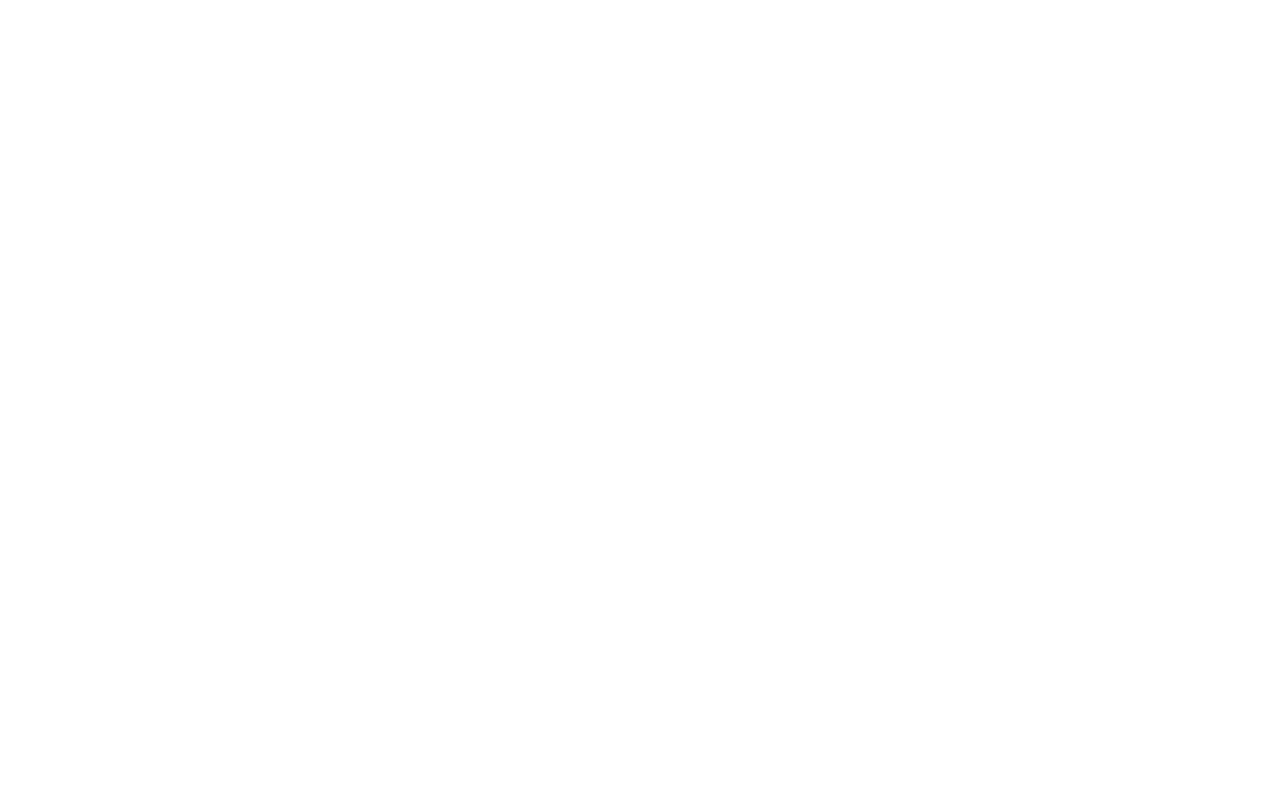
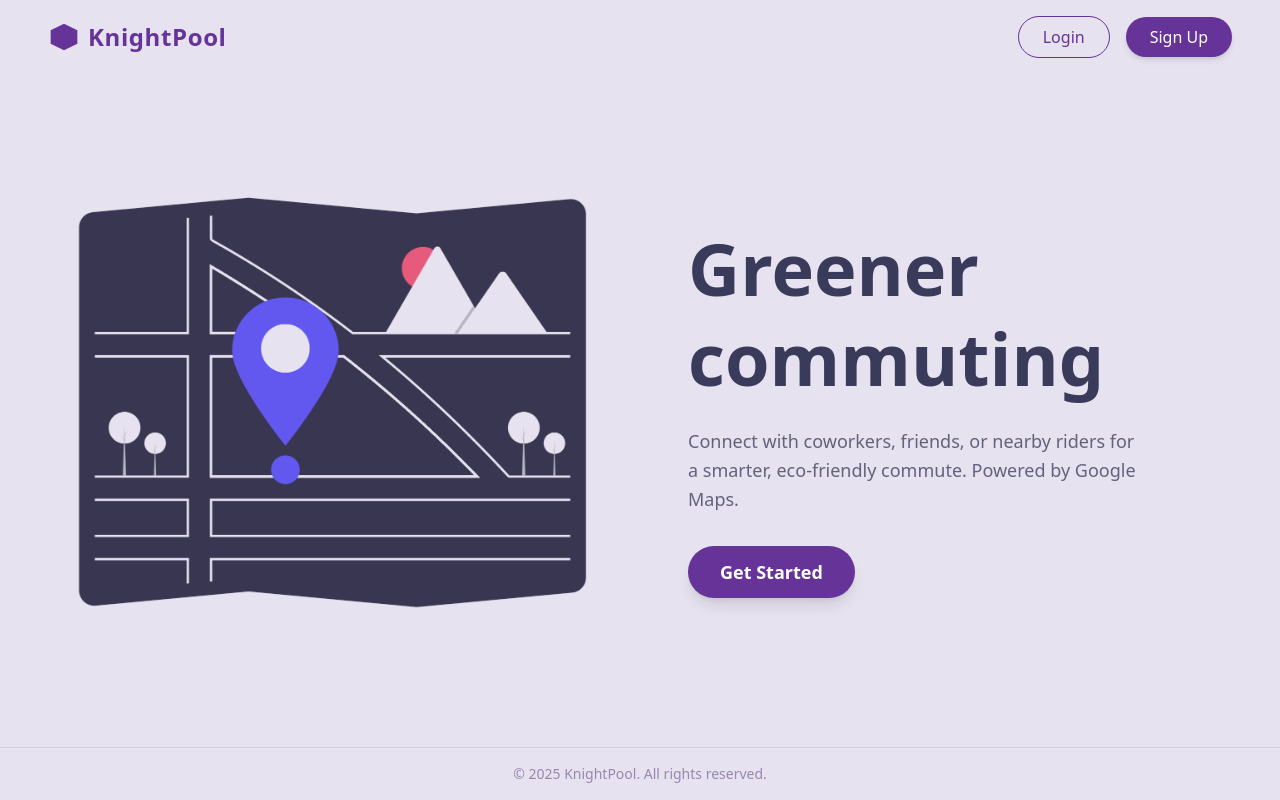
Before and after one commit to morallyearlgrey/carpool, a Next.js app: page / in a window 1280 px wide. Built offline with nearby package versions, Linux system fonts and the light colour scheme.

Commit message:
dashboard works with basic tests on trying to find failures

```diff
--- a/src/app/globals.css
+++ b/src/app/globals.css
@@ -120,3 +120,7 @@
     @apply bg-background text-foreground;
   }
 }
+
+body {
+  background-color: #e6e2f0;
+}
--- a/src/app/page.tsx
+++ b/src/app/page.tsx
@@ -1,9 +1,96 @@
+"use client";
+import React, { useState, useEffect } from "react";
 import Image from "next/image";
 
-export default function Home() {
+const words = ["Smarter", "Faster", "Greener", "Connected"];
+
+const HomePage: React.FC = () => {
+  const [currentWordIndex, setCurrentWordIndex] = useState(0);
+  const [fade, setFade] = useState(true);
+
+  useEffect(() => {
+    const interval = setInterval(() => {
+      setFade(false); // start fade out
+      setTimeout(() => {
+        setCurrentWordIndex((prev) => (prev + 1) % words.length);
+        setFade(true); // fade in new word
+      }, 300); // fade duration
+    }, 2000); // total time per word
+    return () => clearInterval(interval);
+  }, []);
+
   return (
-    <div className="">
+    <div className="flex flex-col min-h-screen font-sans"> {/* bg color is now in globals.css */}
+      {/* Navbar */}
+      <nav className="flex justify-between items-center px-6 py-4 md:px-12">
+        <div className="flex items-center space-x-2">
+          <svg className="w-8 h-8 text-[#663399]" viewBox="0 0 24 24" fill="currentColor" xmlns="http://www.w.org/2000/svg">
+            <path d="M12 2L2 7V17L12 22L22 17V7L12 2Z" />
+          </svg>
+          <h1 className="text-2xl font-extrabold text-[#663399] tracking-wide">
+            KnightPool
+          </h1>
+        </div>
+        <div className="flex items-center gap-2 md:gap-4"> {/* Ensured items-center here */}
+          {/* Responsive buttons: smaller on mobile, larger on desktop */}
+          <button className="px-4 py-1.5 text-sm md:px-6 md:py-2 md:text-base bg-transparent text-[#663399] font-medium rounded-full border border-[#663399] hover:bg-white transition whitespace-nowrap">
+            Login
+          </button>
+          <button className="px-4 py-1.5 text-sm md:px-6 md:py-2 md:text-base bg-[#663399] text-white font-medium rounded-full shadow-md hover:bg-[#5a2e8c] transition whitespace-nowrap">
+            Sign Up
+          </button>
+        </div>
+      </nav>
 
+      {/* Hero Section */}
+      <main className="flex flex-1 flex-col md:flex-row items-center w-full max-w-7xl mx-auto px-6">
+        {/* Left: Image Container */}
+				<div className="relative w-full md:w-1/2 aspect-[4/3] flex-1 h-96 md:h-[500px] lg:h-[600px] mb-8 md:mb-0 md:mr-12 flex items-center justify-center">
+					{/* The outer container for the map illustration, defining its maximum size and shape */}
+					<div className="relative w-full h-full max-w-[600px] max-h-[600px] rounded-3xl overflow-hidden flex items-center justify-center"> {/* Set the dark background here */}
+						 <Image
+								src="/map-illustration.png" // Assuming you've placed this in your public folder
+								alt="Carpool illustration"
+								fill
+								// Change from object-cover to object-contain, and set the background of the parent
+								className="object-contain mix-blend-multiply" // Use object-contain to ensure the whole image is visible
+								priority
+							/>
+					</div>
+				</div>
+
+        {/* Right: Text Content */}
+        <div className="flex flex-col items-center md:items-start justify-center w-full md:w-1/2 text-center md:text-left py-12 md:py-0">
+          {/* Responsive Font Size for Headline */}
+          <h1 className="text-5xl sm:text-6xl lg:text-7xl font-extrabold text-[#3a3a5a] mb-6 leading-tight">
+            <span
+              className={`transition-opacity duration-300 inline-block mr-3 sm:mr-4 ${
+                fade ? "opacity-100" : "opacity-0"
+              }`}
+            >
+              {words[currentWordIndex]}
+            </span>
+            <span className="inline-block">
+              commuting
+            </span>
+          </h1>
+          {/* Responsive Font Size for Paragraph */}
+          <p className="text-[#62627a] text-base sm:text-lg max-w-md mb-8 leading-relaxed">
+            Connect with coworkers, friends, or nearby riders for a smarter,
+            eco-friendly commute. Powered by Google Maps.
+          </p>
+          <button className="px-8 py-3 text-base md:text-lg bg-[#663399] text-white font-semibold rounded-full shadow-lg hover:bg-[#5a2e8c] transition">
+            Get Started
+          </button>
+        </div>
+      </main>
+
+      {/* Footer */}
+      <footer className="w-full p-4 text-center text-[#9988aa] text-sm border-t border-[#d8d0e0]">
+        &copy; {new Date().getFullYear()} KnightPool. All rights reserved.
+      </footer>
     </div>
   );
-}
+};
+
+export default HomePage;
```
